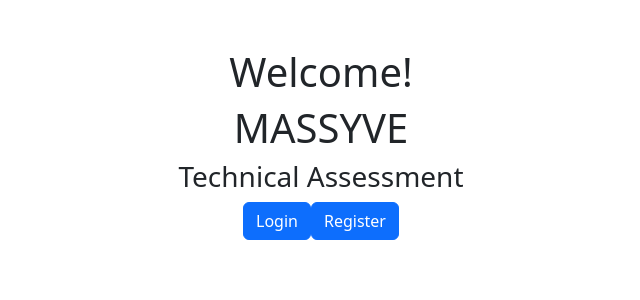
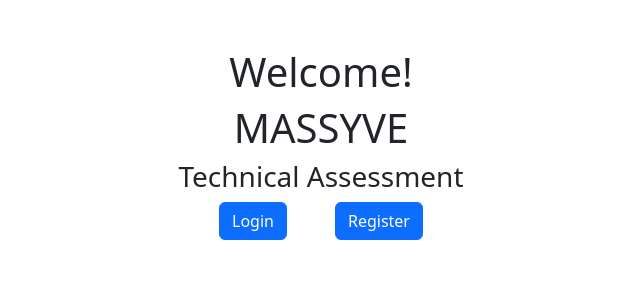
Before and after one commit to hahmadabdallah/nextjs--massyve, a Next.js app: page / in a window 1280 px wide. Shown: the top 300 px of the page, without its empty margins (319-959 px from the left). Built offline with nearby package versions, Linux system fonts and the light colour scheme.

Commit message:
Update index.js

```diff
--- a/pages/index.js
+++ b/pages/index.js
@@ -23,7 +23,7 @@ export default function Home() {
                 <h1>MASSYVE</h1>
                 <h3>Technical Assessment</h3>
                 <button type="button" className="btn btn-primary text-white" onClick={()=>{router.push(`/login`)}}>Login</button>
-   <button type="button" className="btn btn-primary text-white ml-5" onClick={()=>{router.push(`/register`)}}>Register</button>
+   <button type="button" className="btn btn-primary text-white ms-5" onClick={()=>{router.push(`/register`)}}>Register</button>
                  </div>
 
             </div>
```
